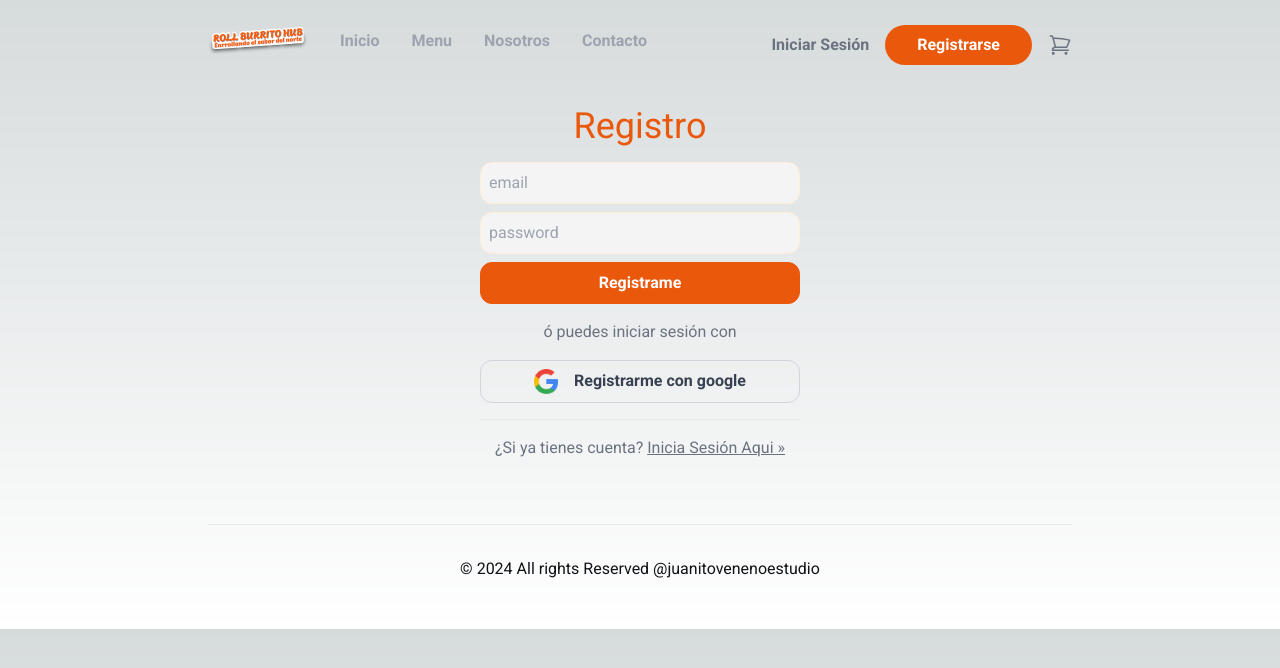
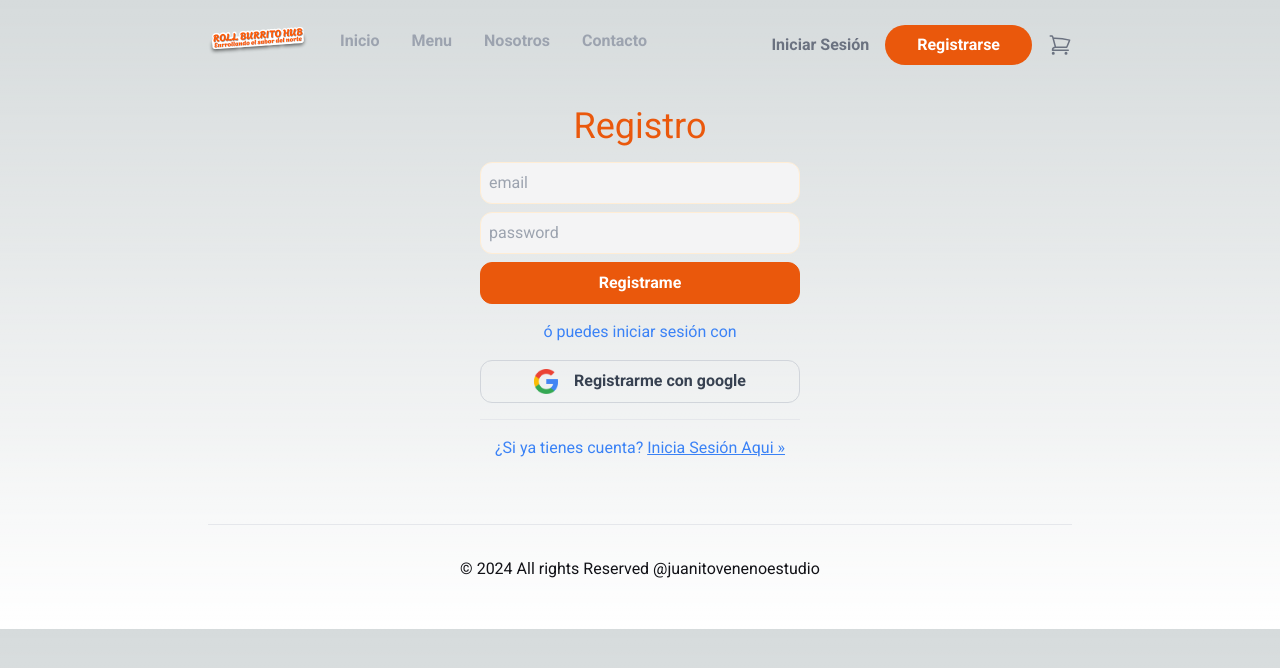
Before and after one commit to DanyVeneno/garnachapp, a Next.js app: page /register in a window 1280 px wide. Shown: the top 668 px of the page. Built offline with nearby package versions, Linux system fonts and the light colour scheme; no server answers.

Commit message:
text color to blue

```diff
--- a/src/app/cart/page.js
+++ b/src/app/cart/page.js
@@ -30,7 +30,7 @@ export default function CartPage() {
         streetAddress,
         city,
         postalCode,
-        country
+        country,
       };
       setAddress(addressFromProfile);
     }
@@ -53,8 +53,8 @@ export default function CartPage() {
         headers: { "Content-Type": "application/json" },
         body: JSON.stringify({
           address,
-          cartProducts
-        })
+          cartProducts,
+        }),
       }).then(async (response) => {
         if (response.ok) {
           resolve();
@@ -68,7 +68,7 @@ export default function CartPage() {
     await toast.promise(promise, {
       loading: "Preparando tu Pedido...",
       success: "Ir A Pagar...",
-      error: "Algo Esta Mal... Por Favor Revisa Tus Datos"
+      error: "Algo Esta Mal... Por Favor Revisa Tus Datos",
     });
   }
 
@@ -100,7 +100,7 @@ export default function CartPage() {
               />
             ))}
           <div className='py-2 pr-16 flex justify-end items-center'>
-            <div className='text-zinc-200'>
+            <div className='text-zinc-700'>
               Subtotal:
               <br />
               Entrega:
--- a/src/app/register/page.js
+++ b/src/app/register/page.js
@@ -18,7 +18,7 @@ export default function RegisterPage() {
     const response = await fetch("/api/register", {
       method: "POST",
       body: JSON.stringify({ email, password }),
-      headers: { "Content-Type": "application/json" }
+      headers: { "Content-Type": "application/json" },
     });
     if (response.ok) {
       setUserCreated(true);
@@ -65,7 +65,7 @@ export default function RegisterPage() {
         <button type='submit' disabled={creatingUser}>
           Registrame
         </button>
-        <div className='my-4 text-center text-gray-500'>
+        <div className='my-4 text-center text-blue-500'>
           ó puedes iniciar sesión con
         </div>
         <button
@@ -75,7 +75,7 @@ export default function RegisterPage() {
           <Image src={"/google.png"} alt={""} width={24} height={24} />
           Registrarme con google
         </button>
-        <div className='text-center my-4 text-gray-500 border-t pt-4'>
+        <div className='text-center my-4 text-blue-500 border-t pt-4'>
           ¿Si ya tienes cuenta?{" "}
           <Link className='underline' href={"/login"}>
             Inicia Sesión Aqui &raquo;
```
